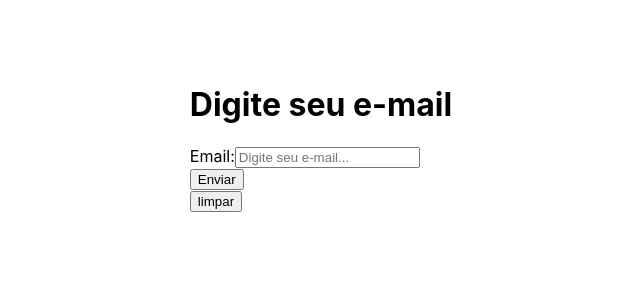
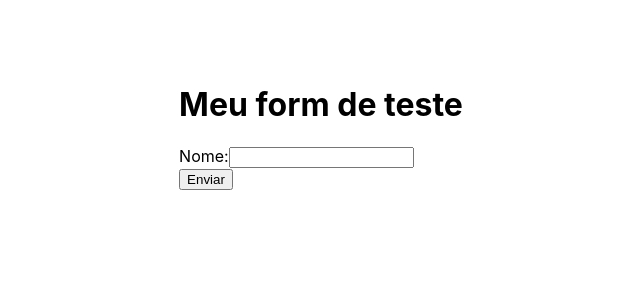
Before and after one commit to VitorSam0w0/EstudoReact, a React (Create React App) app in the folder my-project/: page / in a window 1280 px wide. Shown: the top 300 px of the page, without its empty margins (319-959 px from the left). Built offline with nearby package versions, Linux system fonts and the light colour scheme.

Commit message:
Novos aprendizados
Estudei coisas novas sobre React

```diff
--- a/my-project/src/App.js
+++ b/my-project/src/App.js
@@ -1,15 +1,14 @@
 
 import './App.css';
-import Evento from './components/Evento';
-import Form from './components/Form'
 import Condicional from './components/Condicional';
+import FormDois from './components/FormDois';
 
 function App() {
   return (
     <div className='container'>
       <div className='form'>
-        <Condicional/>
-      </div>
+      <FormDois/>
+        </div>
       </div>
         );
 }
--- /dev/null
+++ b/my-project/src/components/FormDois.js
@@ -0,0 +1,37 @@
+import {useState} from 'react'
+
+function FormDois() {
+
+    function enviar(e) {
+        e.preventDefault()
+        const texto = document.getElementById('texto')
+        texto.innerHTML = (`O seu nome é ${name}`)
+    }
+
+    const [name, setName] = useState()
+
+    return(
+        <>
+        <h1>Meu form de teste</h1>
+        <form onSubmit={enviar}
+        >
+            <label htmlfor='name'>Nome:</label>
+            <input
+                type="text"
+                id="name"
+                placehover="Digite o seu nome..."
+                onChange = {(e) => setName(e.target.value)}
+            />
+            <div>
+            <input
+                type='submit'
+                value='Enviar'
+                ></input>
+            </div>
+        </form>
+        <p id='texto'></p>
+        </>
+    )
+}
+
+export default FormDois
```
